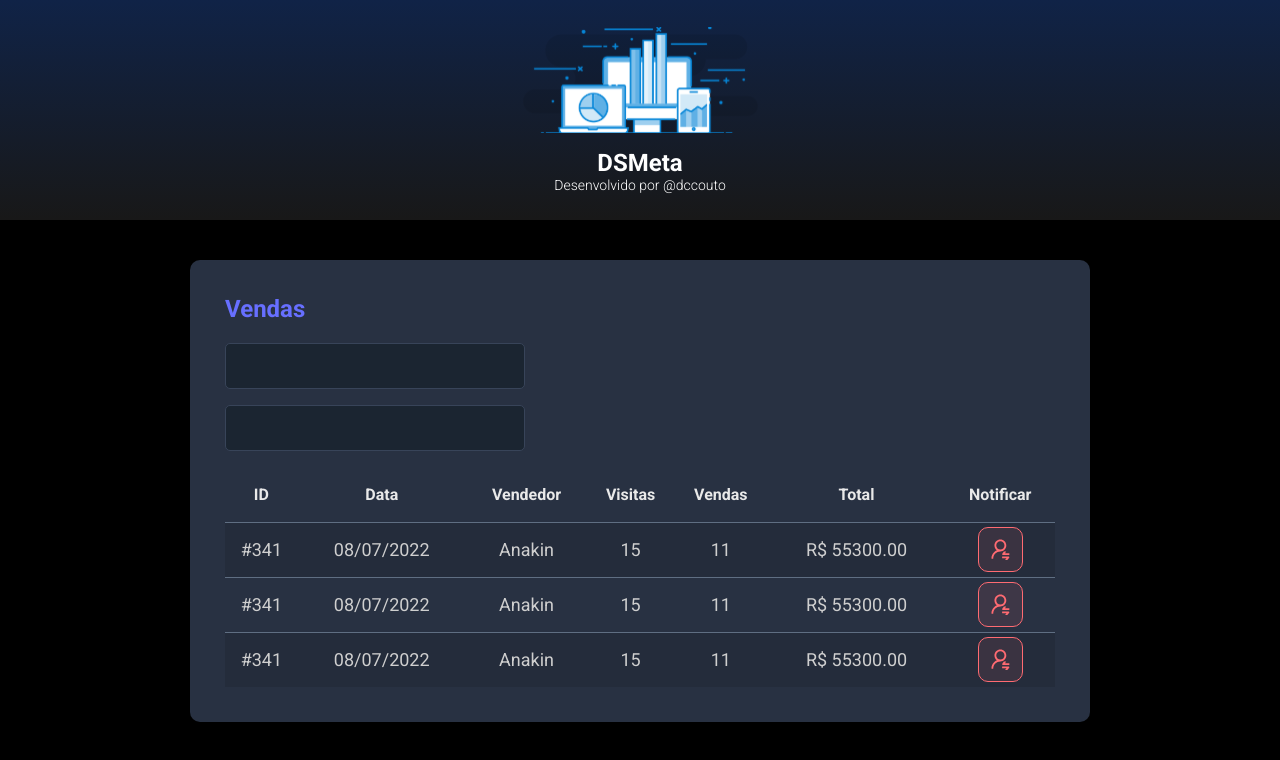
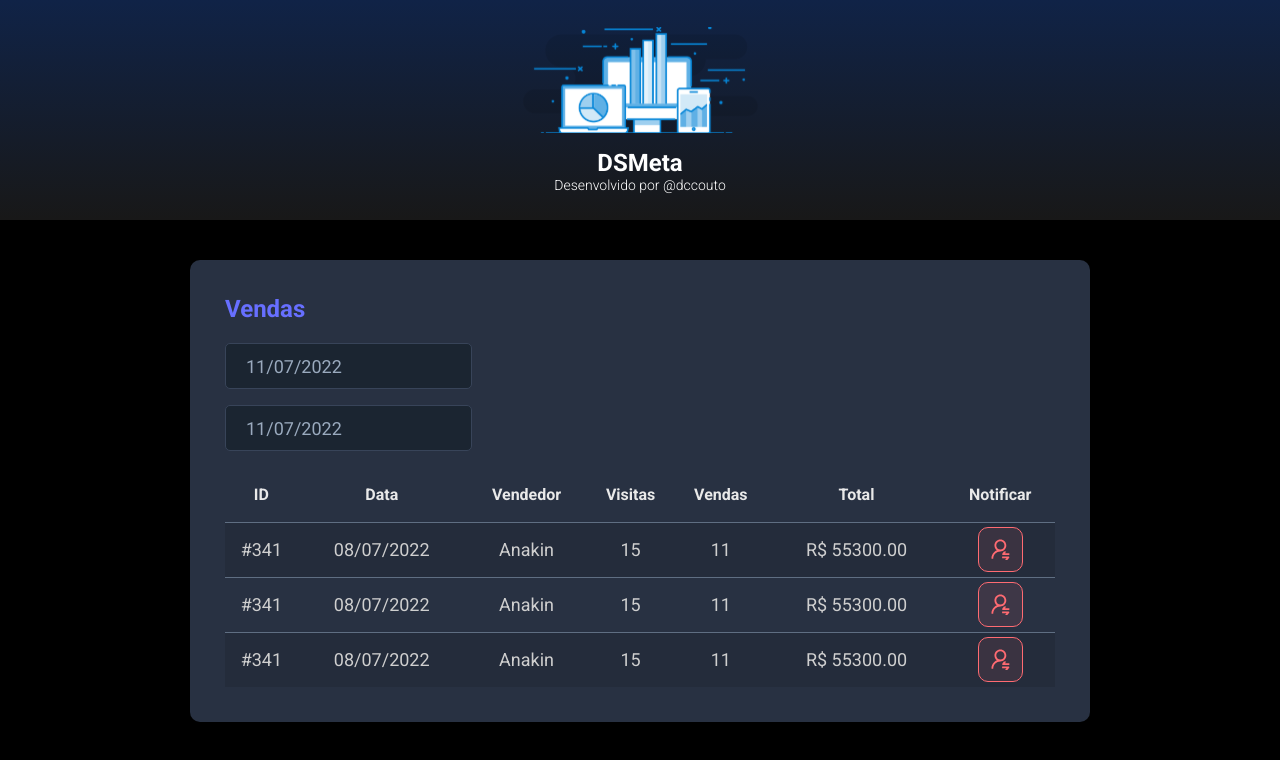
Before and after one commit to dccouto/dsmeta, a React (Vite) app in the folder frontend/: page / in a window 1280 px wide. Shown: the top 760 px of the page. Built offline with nearby package versions, Linux system fonts and the light colour scheme.

Commit message:
useState

```diff
--- a/frontend/src/App.tsx
+++ b/frontend/src/App.tsx
@@ -1,5 +1,5 @@
-import Header from "./components/Header"
-import SalesCard from "./components/SalesCard"
+import Header from "./components/Header";
+import SalesCard from "./components/SalesCard";
 
 
 function App() {
@@ -19,4 +19,4 @@
   )
 }
 
-export default App
+export default App;
--- a/frontend/src/components/Header/index.tsx
+++ b/frontend/src/components/Header/index.tsx
@@ -1,5 +1,5 @@
 import logo from "../../assets/img/logo.svg";
-import './styles.css'
+import './styles.css';
 
 
 function Header() {
@@ -19,4 +19,4 @@
     )
 }
 
-export default Header
+export default Header;
--- a/frontend/src/components/NotificationButton/index.tsx
+++ b/frontend/src/components/NotificationButton/index.tsx
@@ -1,5 +1,5 @@
-import icon from '../../assets/img/notification-icon.svg'
-import './styles.css'
+import icon from '../../assets/img/notification-icon.svg';
+import './styles.css';
 
 function NotificationButton() {
     return (
@@ -8,4 +8,4 @@
         </div>
     )
 }
-export default NotificationButton
+export default NotificationButton;
--- a/frontend/src/components/SalesCard/index.tsx
+++ b/frontend/src/components/SalesCard/index.tsx
@@ -1,16 +1,35 @@
-import NotificationButton from '../NotificationButton'
+import { useState } from "react";
+import DatePicker from "react-datepicker";
+import "react-datepicker/dist/react-datepicker.css";
+import NotificationButton from '../NotificationButton';
 import './styles.css'
 
 function SalesCard() {
+
+    const [minDate, setMinDate] = useState(new Date()); //[variavel, função que altera a variável]
+    const [maxDate, setMaxDate] = useState(new Date());
+
+
+
     return (
         <div className="dsmeta-card">
             <h2 className="dsmeta-sales-title">Vendas</h2>
             <div>
                 <div className="dsmeta-form-control-container">
-                    <input className="dsmeta-form-control" type="text" />
+                    <DatePicker
+                        selected={minDate}
+                        onChange={(date: Date) => setMinDate(date)}
+                        className="dsmeta-form-control"
+                        dateFormat="dd/MM/yyyy"
+                    />
                 </div>
                 <div className="dsmeta-form-control-container">
-                    <input className="dsmeta-form-control" type="text" />
+                    <DatePicker
+                        selected={maxDate}
+                        onChange={(date: Date) => setMaxDate(date)}
+                        className="dsmeta-form-control"
+                        dateFormat="dd/MM/yyyy"
+                    />
                 </div>
             </div>
 
@@ -75,4 +94,4 @@
         </div>
     )
 }
-export default SalesCard
+export default SalesCard;
```
Also changed, not shown: frontend/src/main.tsx (+4 -4 lines).
